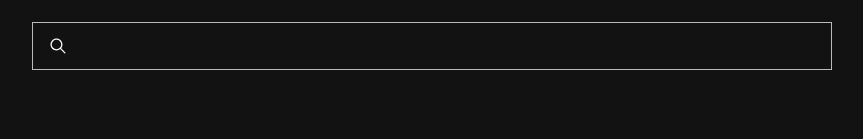
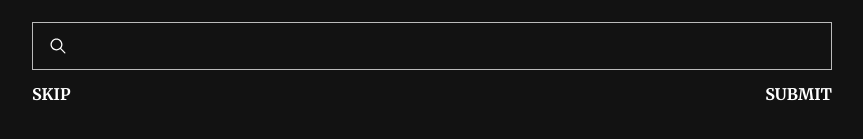
Before and after one commit to cf12/kikudle-moe, a Next.js app: page / in a window 1280 px wide. Shown: the part 535-674 px from the top of the page, without its empty margins (208-1071 px from the left). Built offline with nearby package versions, Linux system fonts and the light colour scheme.

Commit message:
Work on AnimeInput + GameContext

```diff
--- a/src/components/AnimeInput.module.scss
+++ b/src/components/AnimeInput.module.scss
@@ -1,6 +1,8 @@
 @import "styles";
 
 .container {
+  position: relative;
+
   width: 100%;
 
   box-sizing: border-box;
@@ -31,9 +33,14 @@
 
     color: white;
   }
-}
 
   .choices {
+    position: absolute;
+    top: 100%;
+    left: 0;
+
+    width: 100%;
+
     display: flex;
     flex-direction: column;
     padding-left: 0;
@@ -53,6 +60,7 @@
       padding: 0;
       margin: 0;
 
+      background-color: $bg;
       border-bottom: 1px solid $dark1;
 
       & > img {
@@ -80,10 +88,26 @@
         cursor: pointer;
         user-select: none;
 
-      background-color: rgba(white, 5%);
+        background-color: lighten($bg, 5%);
 
         text-decoration: underline;
         text-underline-offset: 2px;
       }
     }
   }
+}
+
+.buttons {
+  display: flex;
+  align-items: center;
+
+  height: 48px;
+
+  & > a:first-child {
+    margin-right: auto;
+  }
+
+  & > a {
+    font-weight: 600;
+  }
+}
--- a/src/components/AnimeInput.tsx
+++ b/src/components/AnimeInput.tsx
@@ -45,10 +45,13 @@ export default function AnimeInput() {
   const [query, setQuery] = useState<String>(null)
   const [submission, setSubmission] = useState<String>(null)
   const [effectiveQuery, setEffectiveQuery] = useState<String>(null)
+  const [isTyping, setIsTyping] = useState<Boolean>(false)
+
+  const { data, error, isValidating } = useSWRImmutable(effectiveQuery, fetcher)
+
   const inputEl = useRef(null)
-  const { data, error, isValidating } = useSWRImmutable(effectiveQuery, fetcher)
+
   const isLoading = (!error && !data) || isValidating
-  const [isTyping, setIsTyping] = useState<Boolean>(false)
 
   useEffect(() => {
     setIsTyping(true)
@@ -65,7 +68,7 @@ export default function AnimeInput() {
     <>
       <div className={styles.container}>
         <span>
-          {query && !submission && (isTyping || isLoading) ? (
+          {query && (isTyping || isLoading) ? (
             <SquareLoader size={16} color="white" />
           ) : (
             <IoIosSearch />
@@ -79,11 +82,10 @@ export default function AnimeInput() {
             setQuery(e.target.value)
           }}
         />
-      </div>
 
-      {data && !isTyping && !isLoading && (
+        {data && data.anime.results.length !== 0 && !isTyping && !isLoading && (
           <ul className={styles.choices}>
-          {data.anime.results.map(entry => {
+            {data.anime.results.map((entry) => {
               let {
                 id,
                 coverImage,
@@ -95,12 +97,22 @@ export default function AnimeInput() {
                 romaji = undefined
               }
 
+              if (english === romaji) {
+                romaji = undefined
+              }
+
               return (
-              <li key={id} tabIndex={0} onClick={() => {
+                <li
+                  key={id}
+                  tabIndex={0}
+                  onClick={() => {
+                    inputEl.current.value = english
+
                     setSubmission(id)
-                inputEl.current.value = english
+                    setQuery(null)
                     setEffectiveQuery(null)
-              }}>
+                  }}
+                >
                   <img src={coverImage.medium} alt="cover" />
                   <p>
                     <mark>{english}</mark> {romaji && ` • ${romaji}`}
@@ -110,6 +122,17 @@ export default function AnimeInput() {
             })}
           </ul>
         )}
+      </div>
+
+      <div className={styles.buttons}>
+        <a>
+          SKIP
+        </a>
+
+        <a>
+          SUBMIT
+        </a>
+      </div>
     </>
   )
 }
--- /dev/null
+++ b/src/contexts/GameContext.tsx
@@ -0,0 +1,13 @@
+import { createContext } from "react"
+
+const GameContext = createContext({
+  // Game stage:
+  // 0 - 2 seconds
+  // 1 - 5 seconds
+  // 2 - 10 seconds
+  // 3 - 20 seconds
+  // 4 - 35 seconds
+  stage: 0,
+})
+
+export default GameContext
--- a/src/pages/_app.tsx
+++ b/src/pages/_app.tsx
@@ -1,9 +1,15 @@
-import type { AppProps } from 'next/app'
-import 'normalize.css'
-import 'styles/global.scss'
+import type { AppProps } from "next/app"
+import "normalize.css"
+import "styles/global.scss"
+
+import GameContext from 'contexts/GameContext'
 
 function MyApp({ Component, pageProps }: AppProps) {
-  return <Component {...pageProps} />
+  return (
+    <GameContext.Provider>
+      <Component {...pageProps} />
+    </GameContext.Provider>
+  )
 }
 
 export default MyApp
```
Lines whose indentation alone changed are shown as unchanged.
